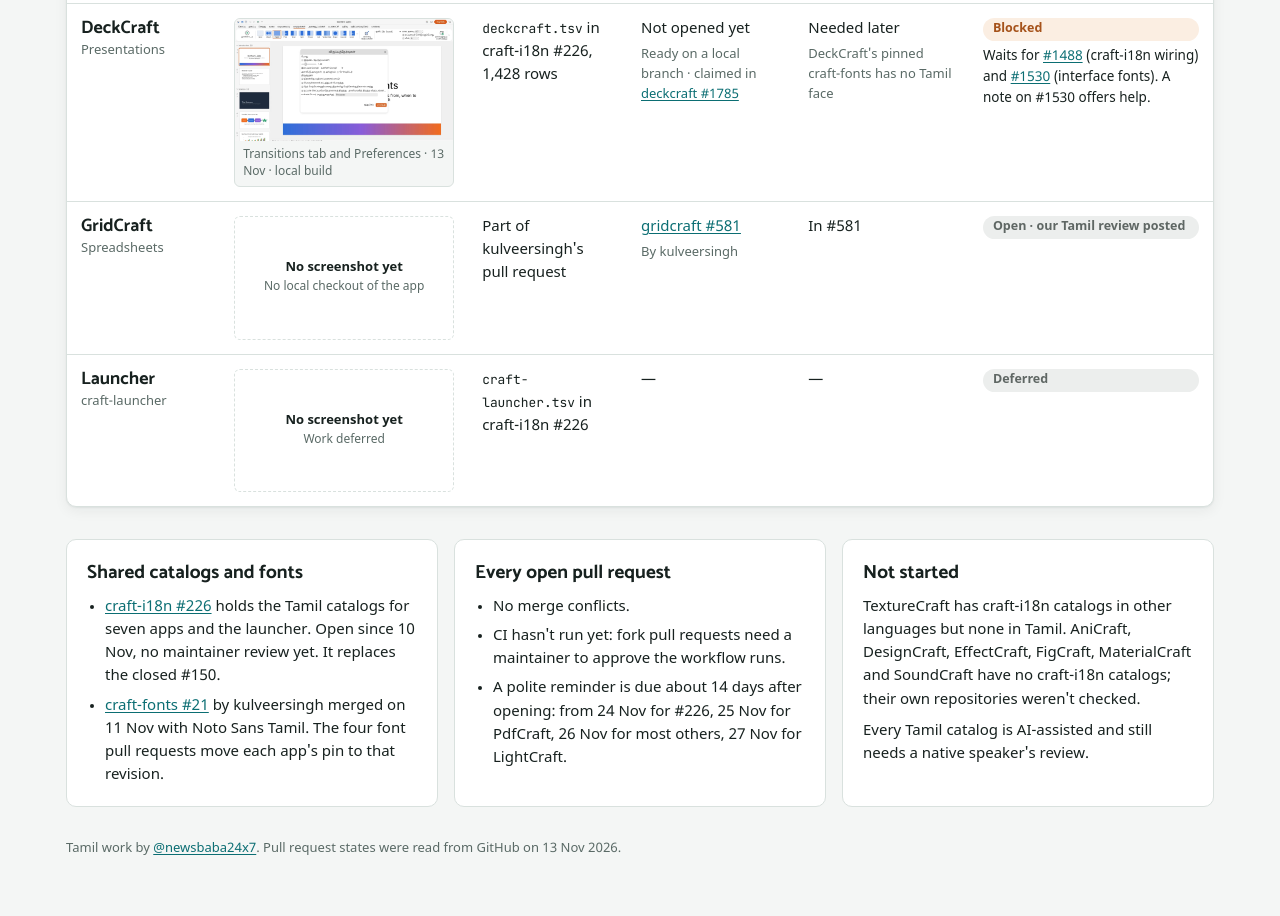
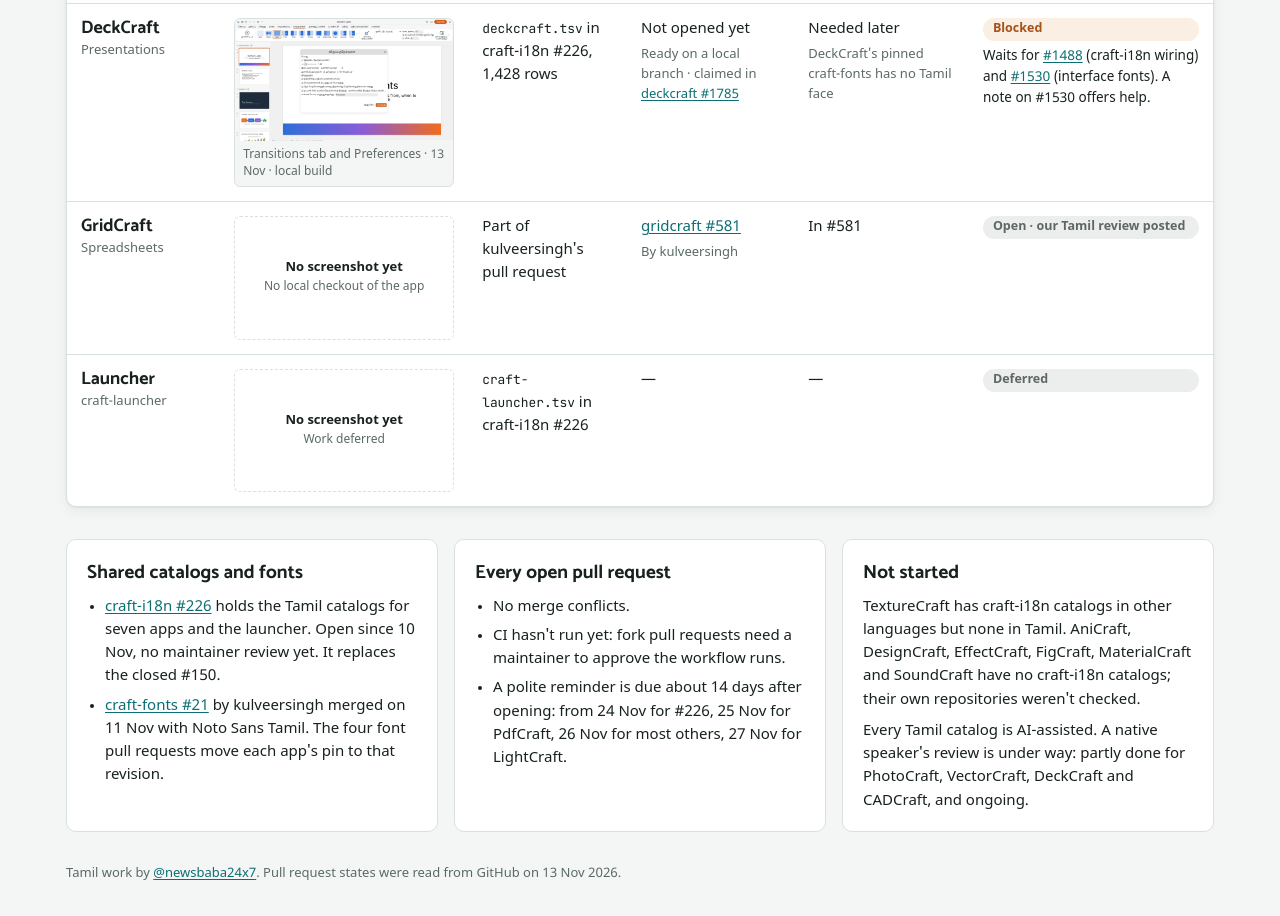
Before and after one commit to newsbaba24x7/artcraft-tamil, a plain HTML site: page index.html in a window 1280 px wide. Shown: the part 1539-2455 px from the top of the page. Drawn offline with Linux system fonts and the light colour scheme; a web font is replaced by a local one.

Commit message:
Native review is under way

```diff
--- a/index.html
+++ b/index.html
@@ -363,7 +363,7 @@ dialog img { display: block; width: 100%; height: auto; max-height: 82vh; object
     <div class="note">
       <h2>Not started</h2>
       <p>TextureCraft has craft-i18n catalogs in other languages but none in Tamil. AniCraft, DesignCraft, EffectCraft, FigCraft, MaterialCraft and SoundCraft have no craft-i18n catalogs; their own repositories weren't checked.</p>
-      <p style="margin-top:8px">Every Tamil catalog is AI-assisted and still needs a native speaker's review.</p>
+      <p style="margin-top:8px">Every Tamil catalog is AI-assisted. A native speaker's review is under way: partly done for PhotoCraft, VectorCraft, DeckCraft and CADCraft, and ongoing.</p>
     </div>
   </section>
 
```
